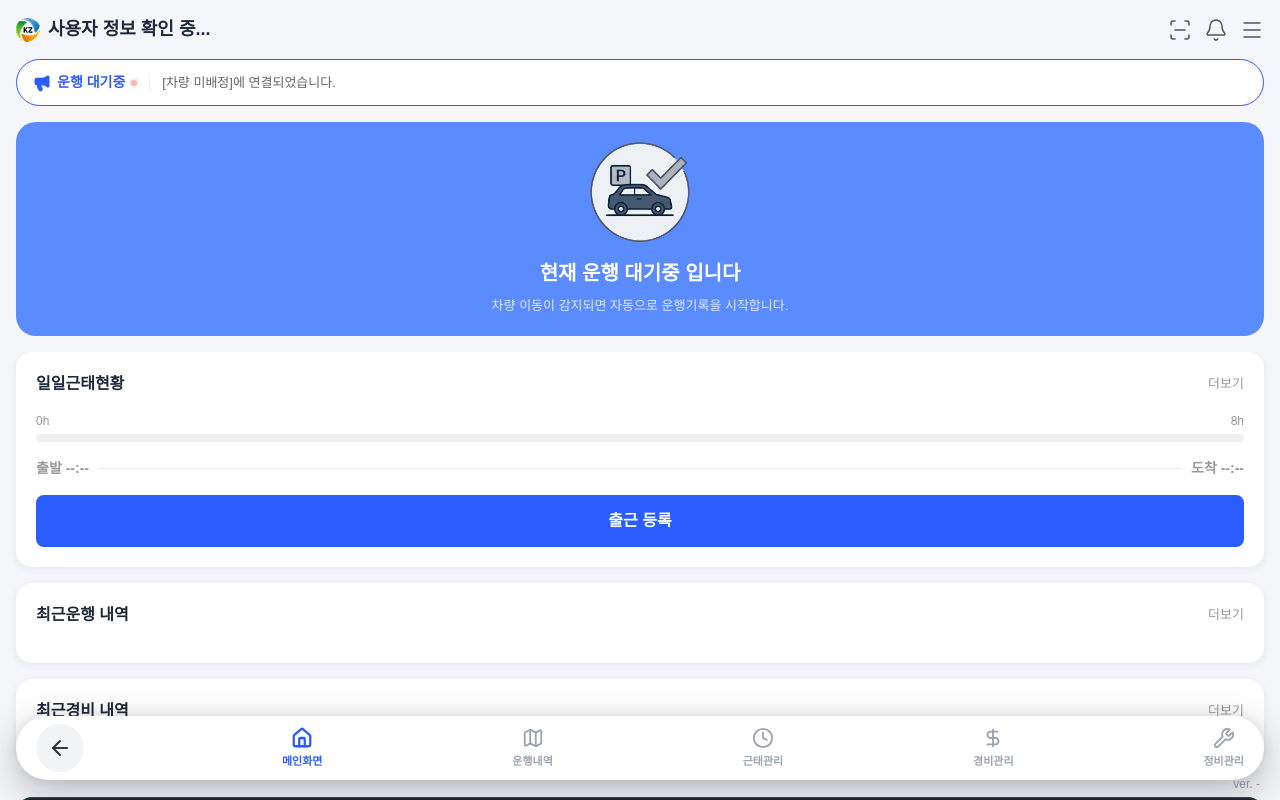
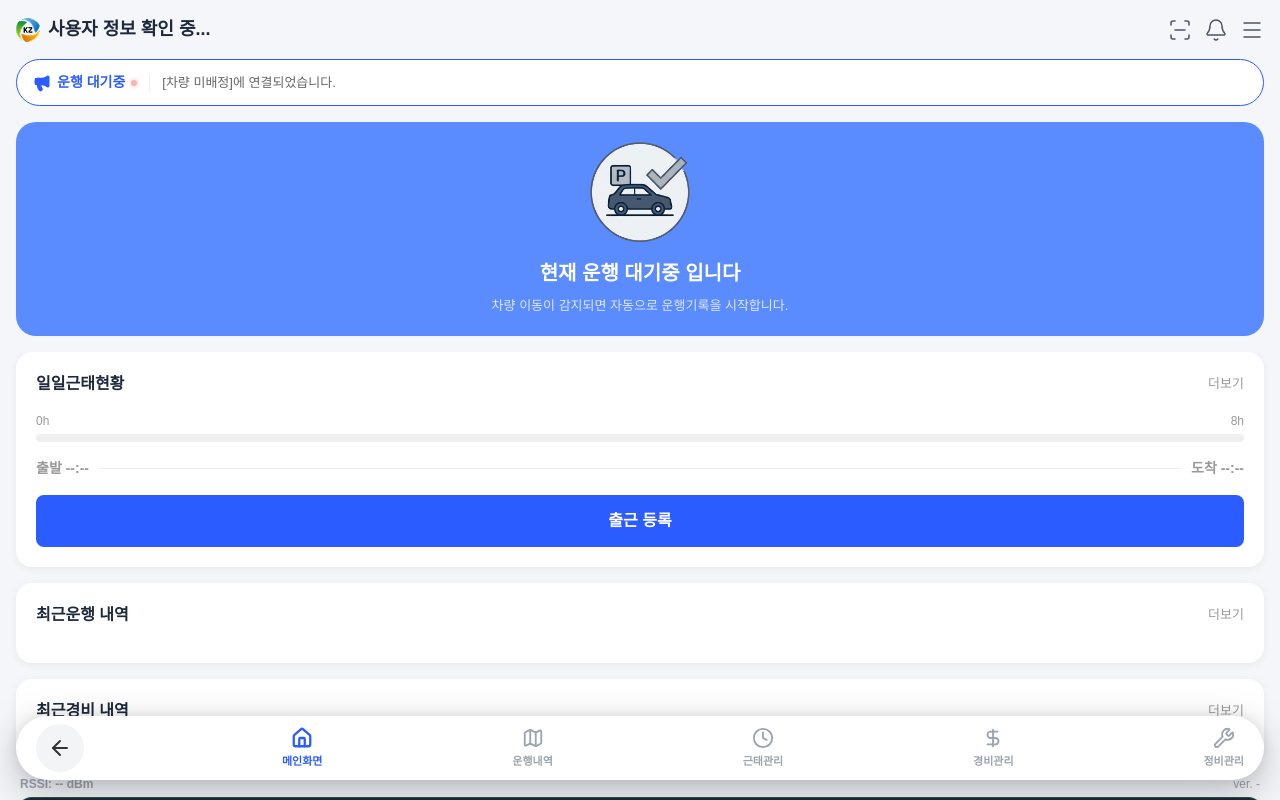
Before and after one commit to Squall-Koh/KZ_DRIVING_REACT, a React (Vite) app: page / in a window 1280 px wide. Built offline with nearby package versions, Linux system fonts and the light colour scheme.

Commit message:
RSSI 실시간 표시 처리.

```diff
--- a/src/features/dashboard/OperationDashboardView.tsx
+++ b/src/features/dashboard/OperationDashboardView.tsx
@@ -27,6 +27,8 @@ export function OperationDashboardView({
   onCheckIn,
   onCheckOut,
   appVersion,
+  scanRssi,
+  isConnected,
 }: UseOperationDashboardReturn) {
 
   const getHeroConfig = () => {
@@ -37,6 +39,17 @@ export function OperationDashboardView({
       default: return { color: '#5A8BFF', img: DrivingStop, title: '', sub: '' };
     }
   };
+
+  const getRssiDisplayInfo = () => {
+    if (isConnected && obdDebugData?.rssi) {
+      return { text: `${obdDebugData.rssi} dBm`, color: '#EF4444' };
+    }
+    if (!isConnected && scanRssi !== null) {
+      return { text: `${scanRssi} dBm`, color: '#22C55E' };
+    }
+    return { text: '-- dBm', color: '#9ca3af' };
+  };
+  const rssiInfo = getRssiDisplayInfo();
   const hero = getHeroConfig();
 
   // 실제 데이터 맵핑
@@ -197,7 +210,8 @@ export function OperationDashboardView({
       </div>
 
       {/* OBD 실시간 통신 상태 */}
-      <div style={{ marginTop: 16, display: 'flex', justifyContent: 'flex-end', paddingRight: 4, marginBottom: 4 }}>
+      <div style={{ marginTop: 16, display: 'flex', justifyContent: 'space-between', alignItems: 'center', paddingLeft: 4, paddingRight: 4, marginBottom: 4 }}>
+        <span style={{ fontSize: 12, color: rssiInfo.color, fontWeight: 'bold' }}>RSSI: {rssiInfo.text}</span>
         <span style={{ fontSize: 12, color: '#9ca3af' }}>{appVersion || 'ver. -'}</span>
       </div>
       <div style={{
--- a/src/features/dashboard/useOperationDashboard.ts
+++ b/src/features/dashboard/useOperationDashboard.ts
@@ -1,4 +1,4 @@
-import { useState, useEffect } from 'react';
+import { useState, useEffect, useRef } from 'react';
 import { useNavigate, useOutletContext } from 'react-router-dom';
 
 // ─── 타입들 ────────────────────────────────────────────
@@ -31,6 +31,8 @@ export interface UseOperationDashboardReturn {
   onCheckIn: () => void;
   onCheckOut: () => void;
   appVersion: string;
+  scanRssi: number | null;
+  isConnected: boolean;
 }
 
 export function useOperationDashboard(): UseOperationDashboardReturn {
@@ -40,6 +42,10 @@ export function useOperationDashboard(): UseOperationDashboardReturn {
   const [recentExpenseData, setRecentExpenseData] = useState<any[]>([]);
   const [obdDebugData, setObdDebugData] = useState<ObdDebugData | null>(null);
   const [appVersion, setAppVersion] = useState<string>('');
+
+  const [scanRssi, setScanRssi] = useState<number | null>(null);
+  const [isConnected, setIsConnected] = useState<boolean>(false);
+  const scanRssiTimerRef = useRef<NodeJS.Timeout | null>(null);
 
   // React Router Outlet을 통해 MainLayout 쪽에서 주입해줄 상태를 받음
   const context = (useOutletContext<DrivingStateContext>() || { drivingState: 1, cycleState: () => {}, syncPayload: null });
@@ -61,6 +67,16 @@ export function useOperationDashboard(): UseOperationDashboardReturn {
         } else if (data && data.type === 'SYNC_APP_VERSION') {
           const { version, buildNumber } = data.payload;
           setAppVersion(`ver. ${version}(${buildNumber})`);
+        } else if (data && data.type === 'SYNC_DEVICE_FOUND') {
+          setScanRssi(data.payload.rssi);
+          if (scanRssiTimerRef.current) clearTimeout(scanRssiTimerRef.current);
+          scanRssiTimerRef.current = setTimeout(() => setScanRssi(null), 5000);
+        } else if (data && data.type === 'SYNC_BLE_CONNECTION') {
+          setIsConnected(data.payload.connected);
+          if (!data.payload.connected) {
+            setObdDebugData(null);
+            setScanRssi(null);
+          }
         }
       } catch (e) {}
     };
@@ -95,5 +111,7 @@ export function useOperationDashboard(): UseOperationDashboardReturn {
       import('../../bridge/nativeInterface').then(m => m.triggerCheckOut());
     },
     appVersion,
+    scanRssi,
+    isConnected,
   };
 }
```
